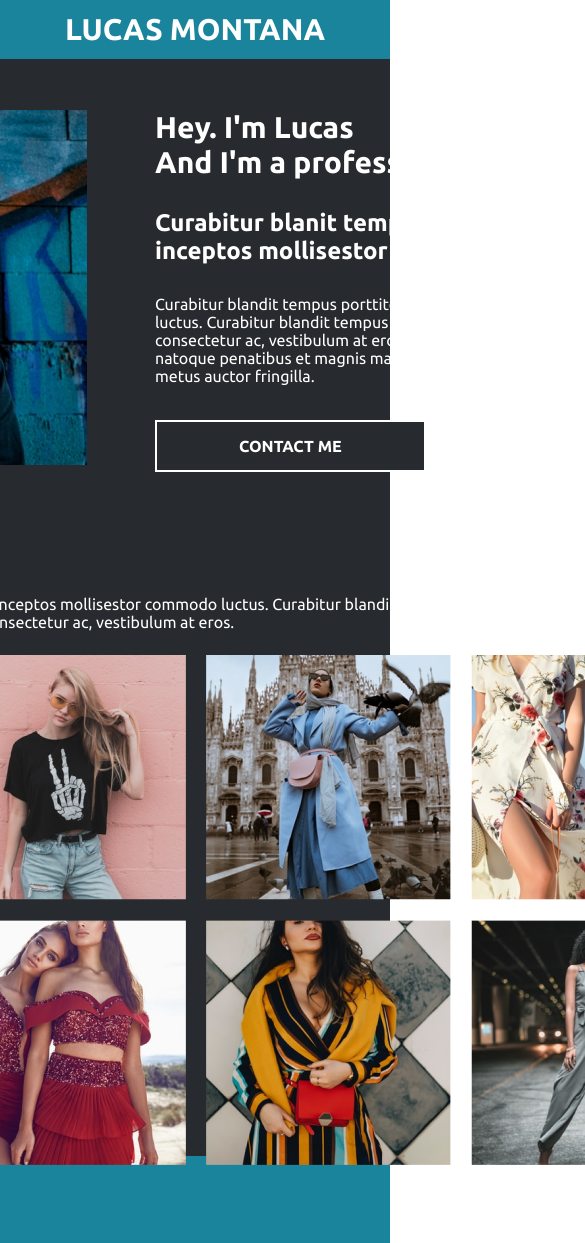
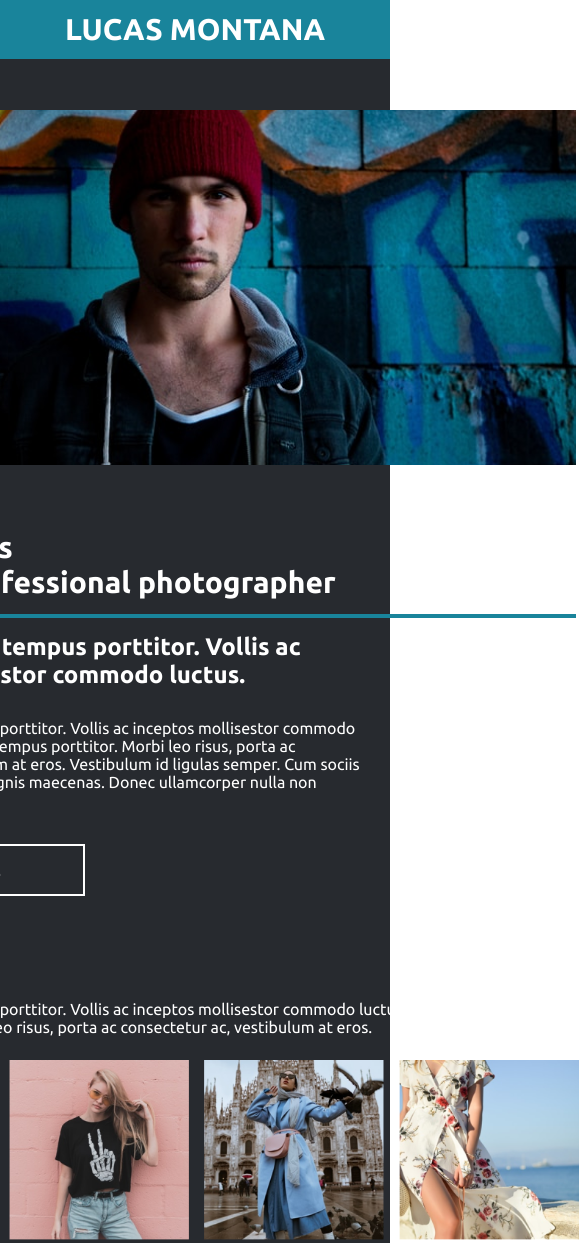
Before and after one commit to avoluknami/exam3, a plain HTML site: page index.html in a window 390 px wide. Shown: the top 1243 px of the page, 585 px wide, since content can reach past the window. Drawn offline with nearby package versions, Linux system fonts and the light colour scheme.

Commit message:
tablet added

```diff
--- a/styles.css
+++ b/styles.css
@@ -268,3 +268,49 @@ p {
     margin:161px 0 0 0;
 }
 /*foter is finished*/
+@media(max-width:900px) {
+.container {
+    display:flex;
+    width:762px;
+    height:355px;
+    flex-direction: column;
+}
+.img {
+    display:none;
+}
+.img-two {
+    display: flex;
+    width:762px;
+    height:355px;
+    justify-content:center;
+}
+.info {
+    margin-top:65px;
+}
+.info-first , .line,.info-second , .button ,p {
+    margin-left:0;
+}
+.line {
+    width:762px;
+}
+.section__one {
+    min-height:245vh;
+}
+.portfolio {
+    margin-top:850px;
+}
+.photo-info {
+    margin-top:890px;
+}
+.photo__item {
+    width:180px;
+    height:180px;
+}
+.photos {
+    margin-top:950px;
+    gap:15px;
+}
+.secondary-info {
+    margin-left:150px;
+}
+}/*tablet*/
```
